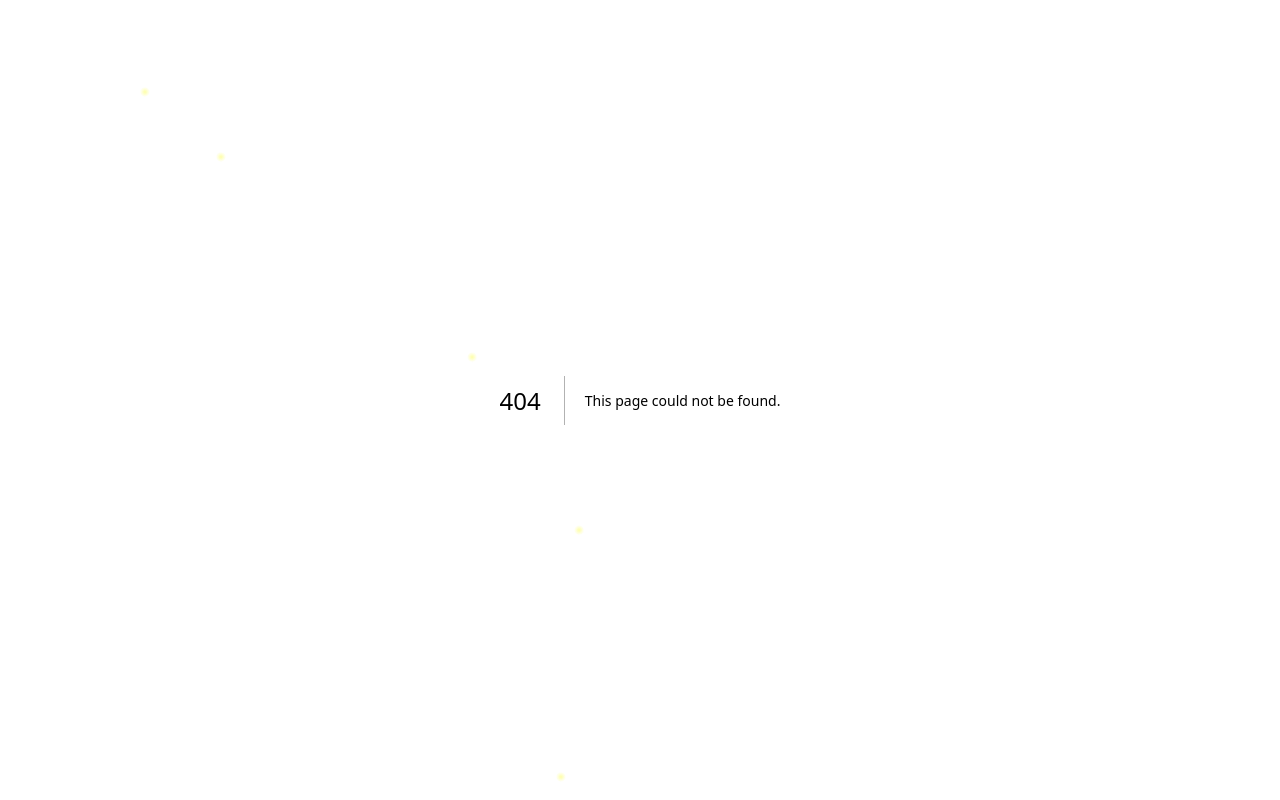
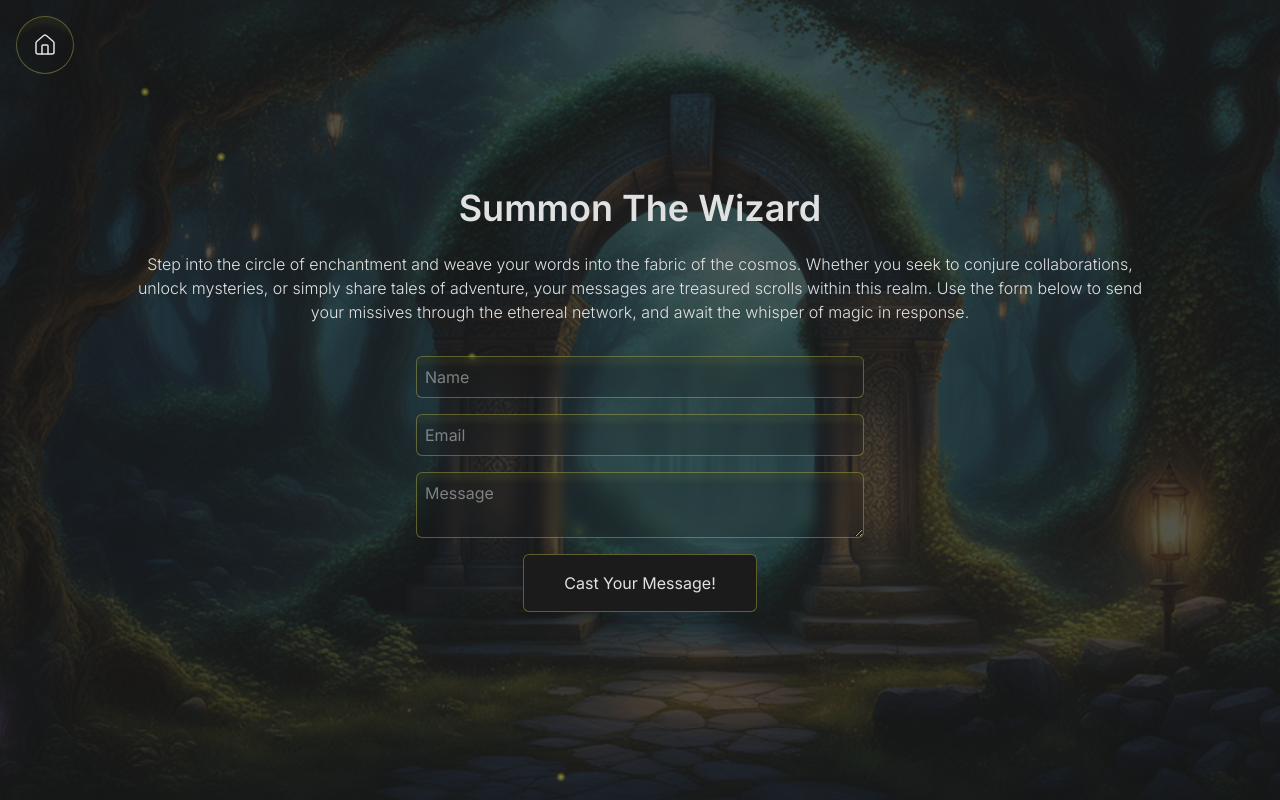
Before and after one commit to Mahmoud-stack-web/portfolio_project, a Next.js app: page /contact in a window 1280 px wide. Before the commit this address had no page. Built offline with nearby package versions, Linux system fonts and the light colour scheme.

Commit message:
changes in contact page and start of email implementation in it

```diff
--- /dev/null
+++ b/src/app/(sub pages)/contact/page.js
@@ -0,0 +1,33 @@
+import Image from "next/image";
+import bg from "../../../../public/background/contact-background.png";
+import Form from "@/components/contact/Form";
+
+export const metadata = {
+  title: "Contact",
+};
+export default function Contact() {
+  return (
+    <>
+      <Image src={bg} alt="Next.js Portfolio website's contact page background image"
+        priority sizes="100vw"
+        className="-z-50 fixed top-0 left-0 w-full h-full object-cover object-center opacity-25" />
+      <article className="relative w-full flex flex-col items-center justify-center py-8 space-y-8">
+        <div className="flex flex-col items-center justify-center space-y-6 w-full">
+          <h1 className="text-accent font-semibold text-center text-4xl capitalize">
+            summon the wizard
+          </h1>
+          <p className="text-center font-light">
+            Step into the circle of enchantment and weave your words into the
+            fabric of the cosmos. Whether you seek to conjure collaborations,
+            unlock mysteries, or simply share tales of adventure, your messages
+            are treasured scrolls within this realm. Use the form below to send
+            your missives through the ethereal network, and await the whisper of
+            magic in response.
+          </p>
+        </div>
+        <Form />
+      </article>
+
+    </>
+  );
+}
--- a/src/app/globals.css
+++ b/src/app/globals.css
@@ -10,6 +10,7 @@
     --color-accent: rgb(254 254 91);
     --background-with-opacity: rgba(27, 27, 27, 0.2);
     --color-accent-with-opacity: rgba(254, 254, 91, 0.3);
+    --color-accent-with-opacity2: rgba(254, 254, 91, 0.5);
     --firefly-radial: radial-gradient(50% 50% at 50% 50%, rgba(253, 255, 80, 0.5) 0%, rgba(217, 217, 217, 0) 100%);
   }
 }
--- /dev/null
+++ b/src/components/contact/Form.jsx
@@ -0,0 +1,41 @@
+"use client";
+import React from "react";
+import { useForm } from "react-hook-form";
+
+export default function Form() {
+  const {
+    register,
+    handleSubmit,
+    formState: { errors },
+  } = useForm();
+  const onSubmit = (data) => console.log(data);
+  return (
+    <form
+      onSubmit={handleSubmit(onSubmit)}
+      className="max-w-md w-full flex flex-col items-center justify-center space-y-4"
+    >
+      <input
+        type="text"
+        placeholder="name"
+        {...register("name", { required: true })}
+        className="w-full  p-2 text-[var(--color-foreground)] rounded-md focus:outline-none focus:ring-2 focus:ring-[var(--color-accent-with-opacity2)] border border-[var(--color-accent-with-opacity)] bg-[var(--background-with-opacity)] border-solid backdrop-blur-[6px] shadow-[var(--shadow-glass-inset)] hover:shadow-[var(--shadow-glass-sm)] capitalize"
+      />
+      <input
+        type="email"
+        placeholder="email"
+        {...register("email", { required: true })}
+        className="w-full  p-2 text-[var(--color-foreground)] rounded-md focus:outline-none focus:ring-2 focus:ring-[var(--color-accent-with-opacity2)] border border-[var(--color-accent-with-opacity)] bg-[var(--background-with-opacity)] border-solid backdrop-blur-[6px] shadow-[var(--shadow-glass-inset)] hover:shadow-[var(--shadow-glass-sm)] capitalize"
+      />
+      <textarea
+        placeholder="message"
+        className="w-full  p-2 text-[var(--color-foreground)] rounded-md focus:outline-none focus:ring-2 focus:ring-[var(--color-accent-with-opacity2)] border border-[var(--color-accent-with-opacity)] bg-[var(--background-with-opacity)] border-solid backdrop-blur-[6px] shadow-[var(--shadow-glass-inset)] hover:shadow-[var(--shadow-glass-sm)] capitalize"
+        {...register("message", { required: true, max: 256, min: 50 })}
+      />
+      <input
+        value="Cast your message!"
+        type="submit"
+        className="px-10 py-4 rounded-md bg-[var(--color-background)] shadow-lg border border-[var(--color-accent-with-opacity)] border-solid backdrop-blur-sm hover:shadow-[var(--shadow-glass-sm)] transition-shadow duration-300 ease-in-out text-[var(--color-foreground) focus:outline-none focus:ring-2 focus:ring-[var(--color-accent-with-opacity2)] cursor-pointer capitalize"
+      />
+    </form>
+  );
+}
```
Also changed, not shown: 1 other file (tests, documents, lock files or other folders).
